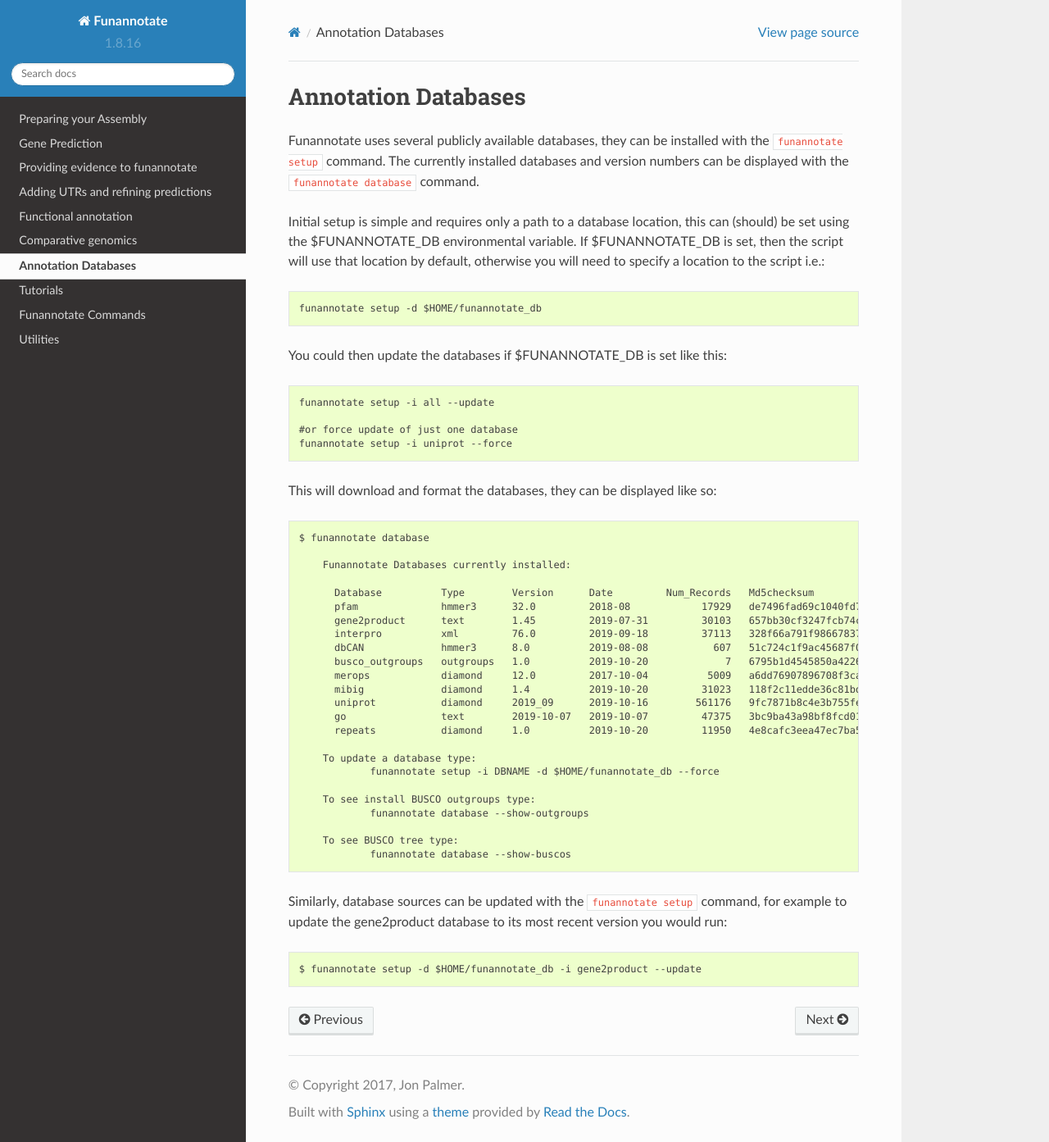
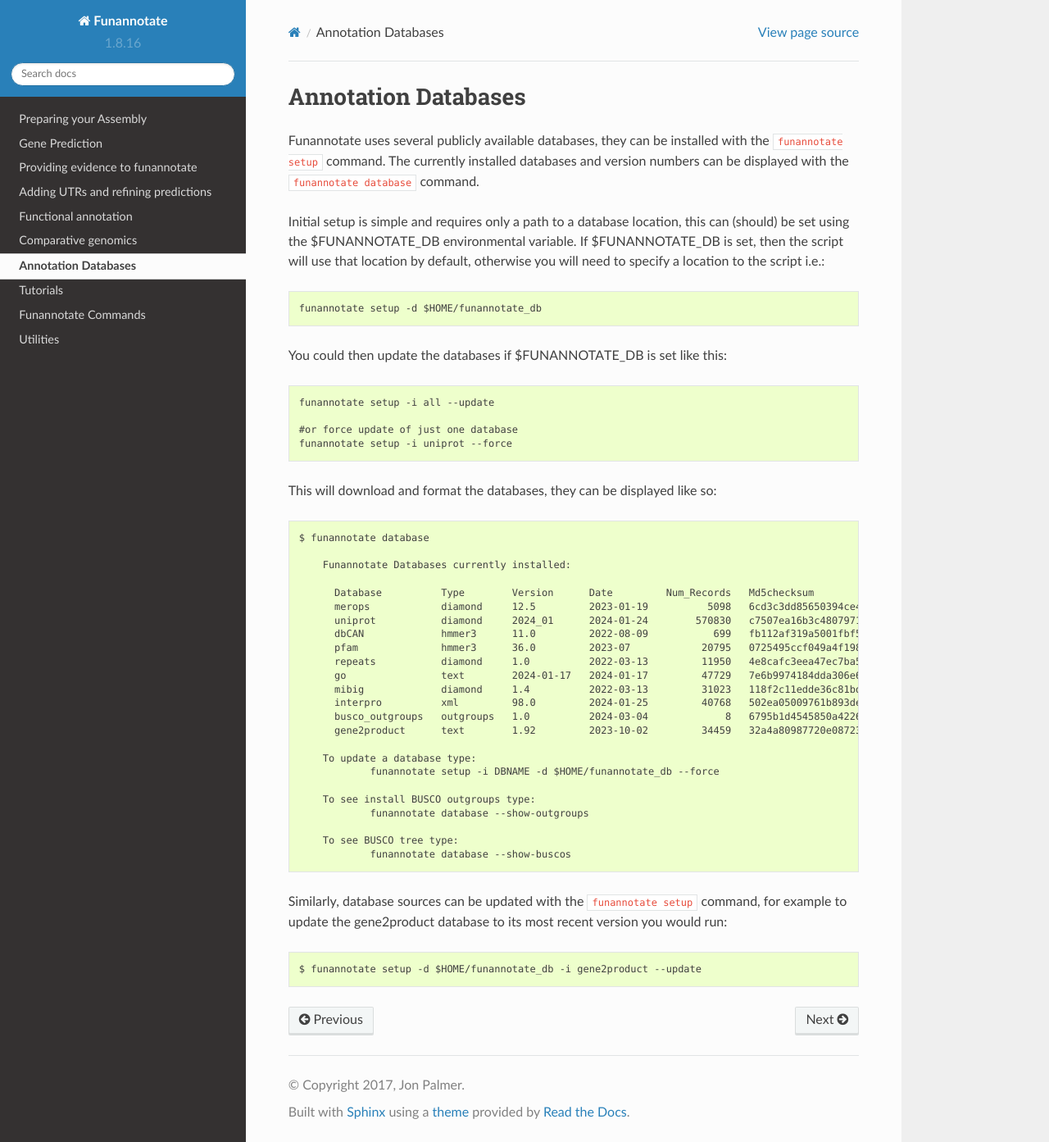
Before and after one commit to nextgenusfs/funannotate, a Sphinx documentation site: the page built from docs/databases.rst, in a window 1280 px wide and 1393 px high. Shown: the whole window at 82% size. Built offline with Sphinx 7.4.7 and the Read the Docs theme 2.0.0, drawn with Linux system fonts in a browser that asks for light colours; pages that are not in the unit, such as notebooks, are missing from menus.

Commit message:
upate docs for databases example

```diff
--- a/docs/databases.rst
+++ b/docs/databases.rst
@@ -32,16 +32,16 @@
 	Funannotate Databases currently installed:
 
 	  Database          Type        Version      Date         Num_Records   Md5checksum
-	  pfam              hmmer3      32.0         2018-08            17929   de7496fad69c1040fd74db1cb5eef0fc
-	  gene2product      text        1.45         2019-07-31         30103   657bb30cf3247fcb74ca4f51a4ab7c18
-	  interpro          xml         76.0         2019-09-18         37113   328f66a791f9866783764f24a74a5aa3
-	  dbCAN             hmmer3      8.0          2019-08-08           607   51c724c1f9ac45687f08d0faa689ed58
-	  busco_outgroups   outgroups   1.0          2019-10-20             7   6795b1d4545850a4226829c7ae8ef058
-	  merops            diamond     12.0         2017-10-04          5009   a6dd76907896708f3ca5335f58560356
-	  mibig             diamond     1.4          2019-10-20         31023   118f2c11edde36c81bdea030a0228492
-	  uniprot           diamond     2019_09      2019-10-16        561176   9fc7871b8c4e3b755fe2086d77ed0645
-	  go                text        2019-10-07   2019-10-07         47375   3bc9ba43a98bf8fcd01db6e7e7813dd2
-	  repeats           diamond     1.0          2019-10-20         11950   4e8cafc3eea47ec7ba505bb1e3465d21
+          merops            diamond     12.5         2023-01-19          5098   6cd3c3dd85650394ce4e3dacb591f2a5
+          uniprot           diamond     2024_01      2024-01-24        570830   c7507ea16b3c4807971c663994cad329
+          dbCAN             hmmer3      11.0         2022-08-09           699   fb112af319a5001fbf547eac29e7c3b5
+          pfam              hmmer3      36.0         2023-07            20795   0725495ccf049a4f198fcc0a92f7f38c
+          repeats           diamond     1.0          2022-03-13         11950   4e8cafc3eea47ec7ba505bb1e3465d21
+          go                text        2024-01-17   2024-01-17         47729   7e6b9974184dda306e6e07631f1783af
+          mibig             diamond     1.4          2022-03-13         31023   118f2c11edde36c81bdea030a0228492
+          interpro          xml         98.0         2024-01-25         40768   502ea05009761b893dedb56d5ea89c48
+          busco_outgroups   outgroups   1.0          2024-03-04             8   6795b1d4545850a4226829c7ae8ef058
+          gene2product      text        1.92         2023-10-02         34459   32a4a80987720e0872377de3207dc0f5
 
 	To update a database type:
 		funannotate setup -i DBNAME -d $HOME/funannotate_db --force
```
